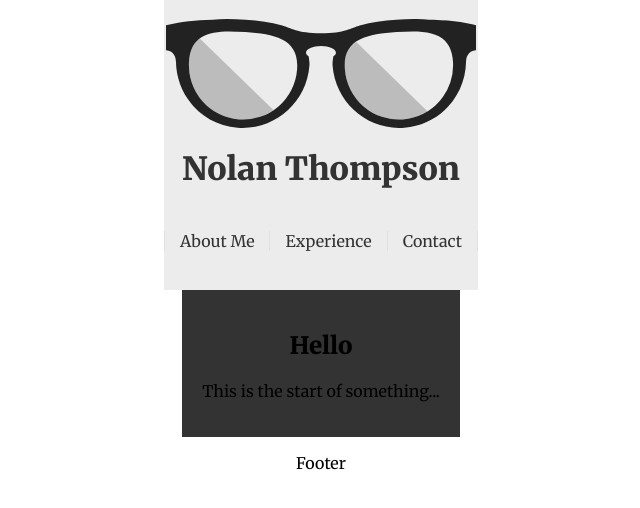
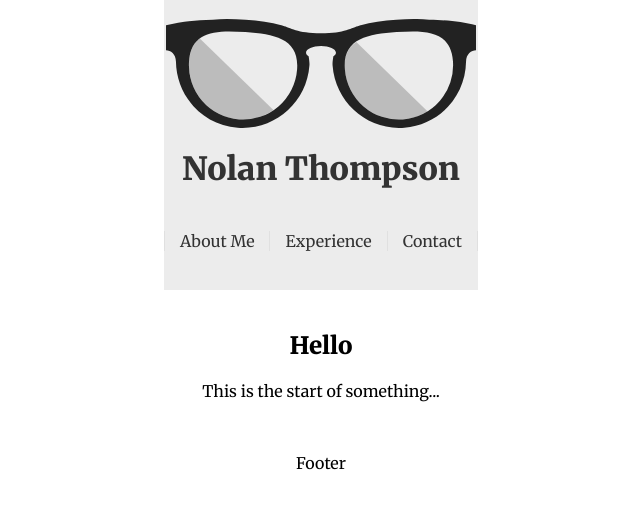
Before and after one commit to r3dscar3/React-Portfolio, a React app: page / in a window 1280 px wide. Shown: the top 508 px of the page, without its empty margins (319-959 px from the left). Built offline with nearby package versions, Linux system fonts and the light colour scheme.

Commit message:
home page and content style

```diff
--- a/src/styles/app.scss
+++ b/src/styles/app.scss
@@ -29,9 +29,9 @@ a {
 }
 
 .main-section {
-	background-color: #333;
 	flex: 0 0 100%;
 	display: flex;
 	flex-direction: column;
+	width: 100%;
 	max-width: 800px;
 }
--- a/src/views/components/header/styles.scss
+++ b/src/views/components/header/styles.scss
@@ -1,4 +1,5 @@
 .header {
+	width: 100%;
 	display: flex;
 	align-items: center;
 	justify-content: center;
```
